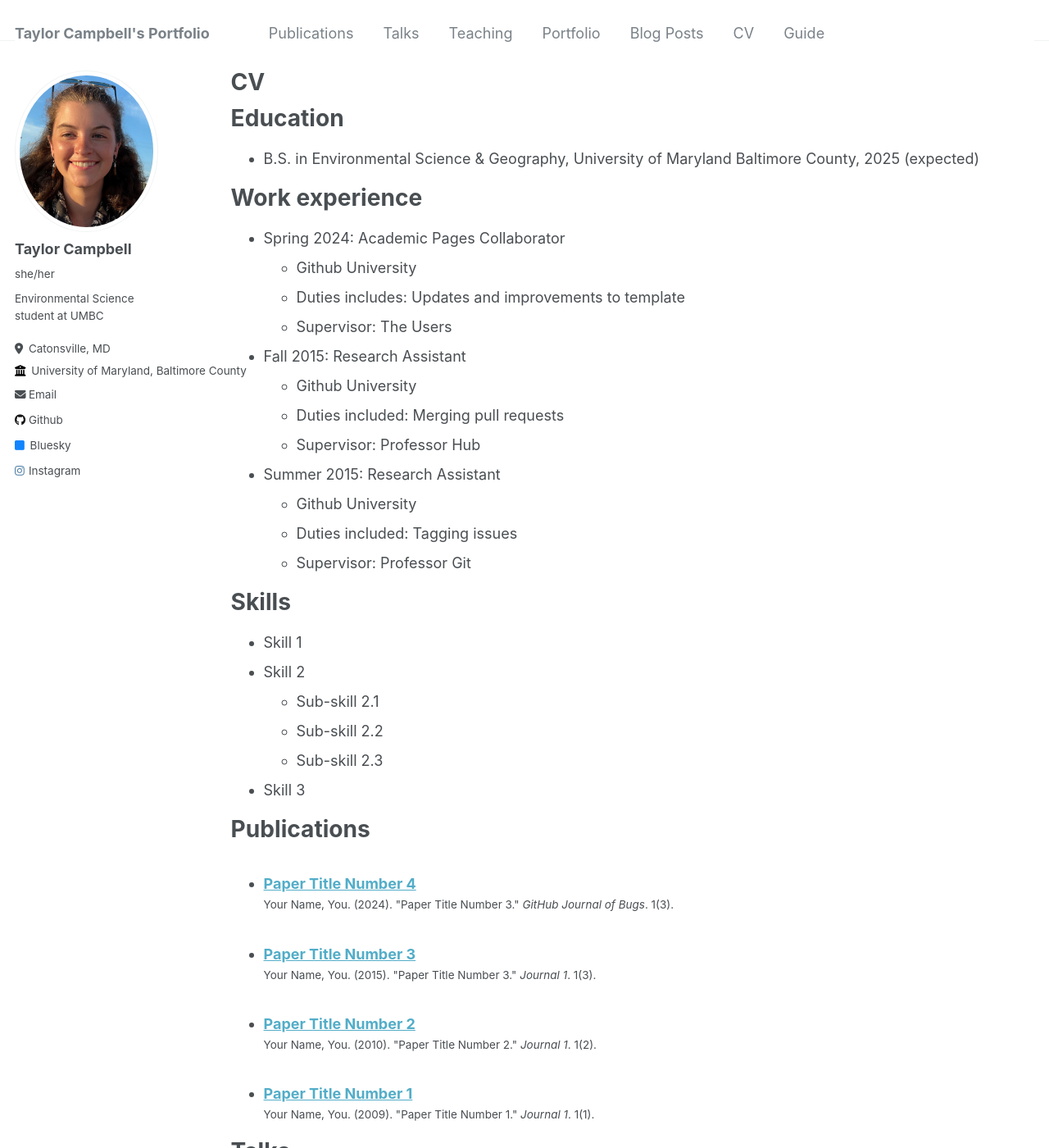
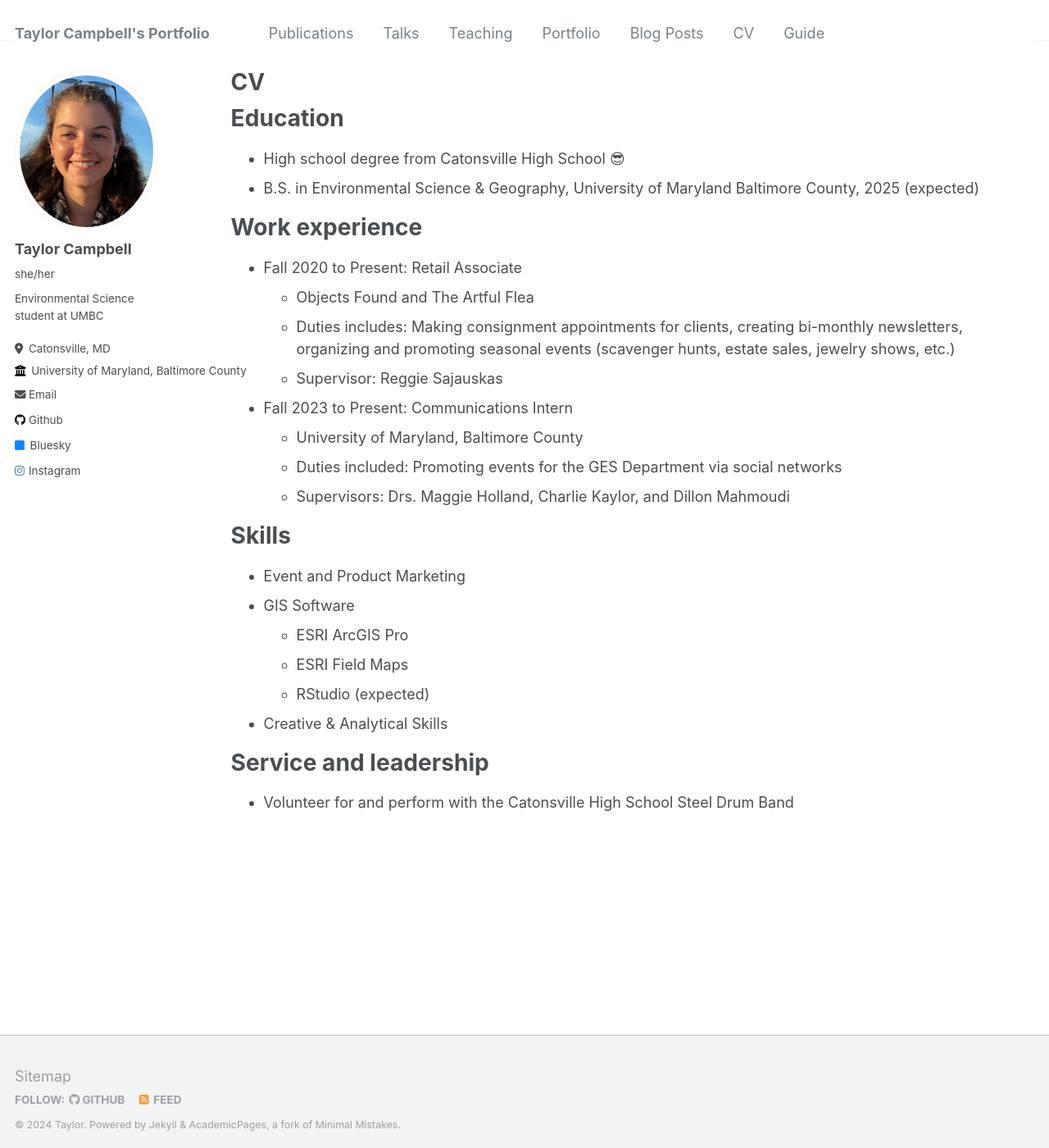
Before and after one commit to taylorc4/taylorc4.github.io, a Jekyll site: the page built from _pages/cv.md, in a window 1280 px wide and 1400 px high. Shown: the whole window at 82% size. Built offline with Jekyll 4.4.1, drawn with Linux system fonts in a browser that asks for light colours; some of the changed text lies outside the part shown.

Commit message:
Update cv.md

```diff
--- a/_pages/cv.md
+++ b/_pages/cv.md
@@ -11,52 +11,30 @@ redirect_from:
 
 Education
 ======
+* High school degree from Catonsville High School 😎
 * B.S. in Environmental Science & Geography, University of Maryland Baltimore County, 2025 (expected)
 
 Work experience
 ======
-* Spring 2024: Academic Pages Collaborator
-  * Github University
-  * Duties includes: Updates and improvements to template
-  * Supervisor: The Users
+* Fall 2020 to Present: Retail Associate
+  * Objects Found and The Artful Flea
+  * Duties includes: Making consignment appointments for clients, creating bi-monthly newsletters, organizing and promoting seasonal events (scavenger hunts, estate sales, jewelry shows, etc.)
+  * Supervisor: Reggie Sajauskas
 
-* Fall 2015: Research Assistant
-  * Github University
-  * Duties included: Merging pull requests
-  * Supervisor: Professor Hub
-
-* Summer 2015: Research Assistant
-  * Github University
-  * Duties included: Tagging issues
-  * Supervisor: Professor Git
+* Fall 2023 to Present: Communications Intern
+  * University of Maryland, Baltimore County
+  * Duties included: Promoting events for the GES Department via social networks
+  * Supervisors: Drs. Maggie Holland, Charlie Kaylor, and Dillon Mahmoudi
 
 Skills
 ======
-* Skill 1
-* Skill 2
-  * Sub-skill 2.1
-  * Sub-skill 2.2
-  * Sub-skill 2.3
-* Skill 3
-
-Publications
-======
-  <ul>{% for post in site.publications reversed %}
-    {% include archive-single-cv.html %}
-  {% endfor %}</ul>
-
-Talks
-======
-  <ul>{% for post in site.talks reversed %}
-    {% include archive-single-talk-cv.html  %}
-  {% endfor %}</ul>
-
-Teaching
-======
-  <ul>{% for post in site.teaching reversed %}
-    {% include archive-single-cv.html %}
-  {% endfor %}</ul>
+* Event and Product Marketing
+* GIS Software
+  * ESRI ArcGIS Pro
+  * ESRI Field Maps
+  * RStudio (expected)
+* Creative & Analytical Skills
 
 Service and leadership
 ======
-* Currently signed in to 43 different slack teams
+* Volunteer for and perform with the Catonsville High School Steel Drum Band
```
